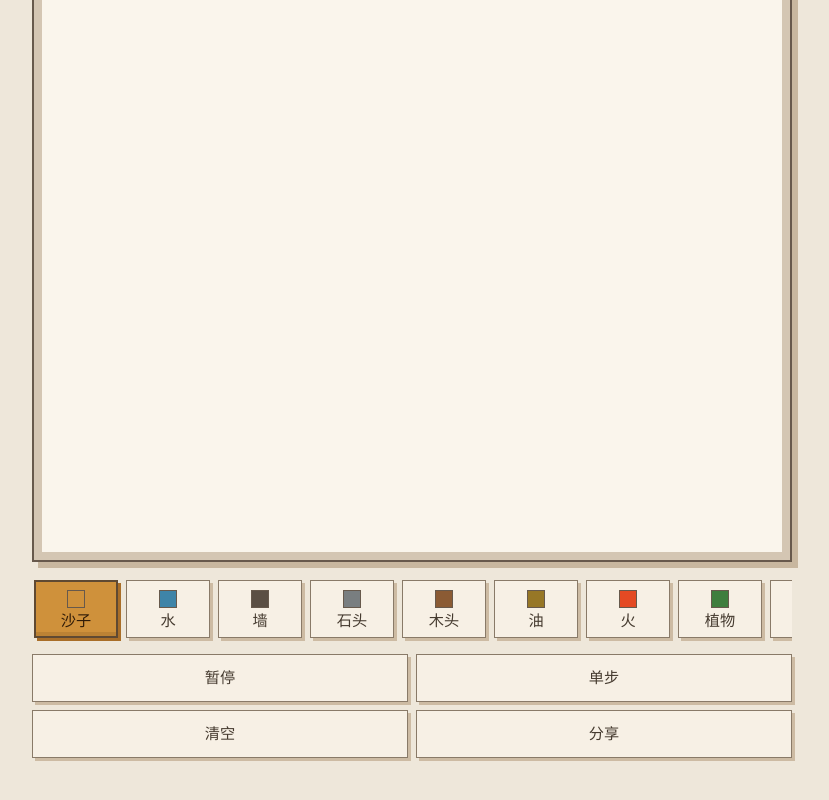
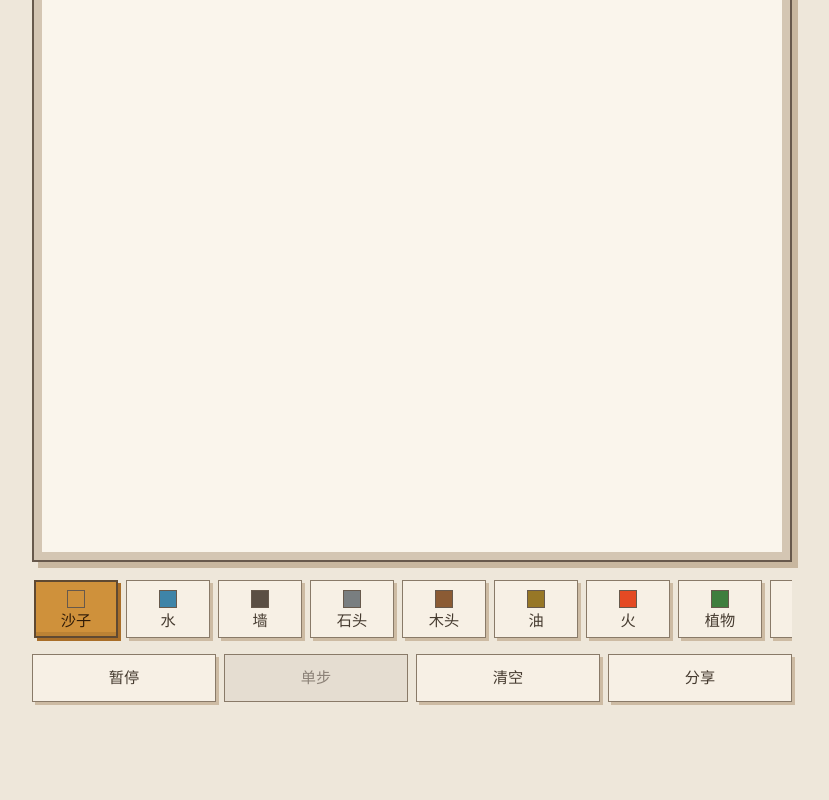
Before and after one commit to lmljk/pixel-alchemy, a React (Vite) app: page / in a window 1280 px wide. Shown: the part 276-1076 px from the top of the page, without its empty margins (228-1057 px from the left). After the commit the page ends 1030 px from the top, so only its background shows below. Built offline with nearby package versions, Linux system fonts and the light colour scheme.

Commit message:
style: finish day three responsive controls

```diff
--- a/src/styles.css
+++ b/src/styles.css
@@ -95,7 +95,7 @@ button {
 
 .simulation-actions {
   display: grid;
-  grid-template-columns: repeat(2, minmax(0, 1fr));
+  grid-template-columns: repeat(4, minmax(0, 1fr));
   gap: 8px;
 }
 
@@ -134,6 +134,22 @@ button {
   background: #fffaf1;
 }
 
+.tool-button:disabled {
+  color: #8b8177;
+  background: #e5ddd1;
+  box-shadow: none;
+  cursor: not-allowed;
+}
+
+.tool-button:disabled:hover {
+  background: #e5ddd1;
+}
+
+.tool-button:disabled:active {
+  transform: none;
+  box-shadow: none;
+}
+
 .tool-button:active {
   transform: translate(2px, 2px);
   box-shadow: 1px 1px 0 #cdbba3;
@@ -152,6 +168,18 @@ button {
 .tool-button:focus-visible {
   outline: 3px solid #315f78;
   outline-offset: 3px;
+}
+
+.control-status,
+.load-status {
+  min-height: 1.1rem;
+  margin: 0;
+  color: #67594c;
+  font: 600 0.82rem/1.25 system-ui, sans-serif;
+}
+
+.load-status {
+  margin-top: 14px;
 }
 
 @media (max-width: 520px) {
@@ -182,6 +210,10 @@ button {
     flex-basis: 76px;
   }
 
+  .simulation-actions {
+    grid-template-columns: repeat(2, minmax(0, 1fr));
+  }
+
   .tool-button {
     min-height: 46px;
     padding-inline: 4px;
```
